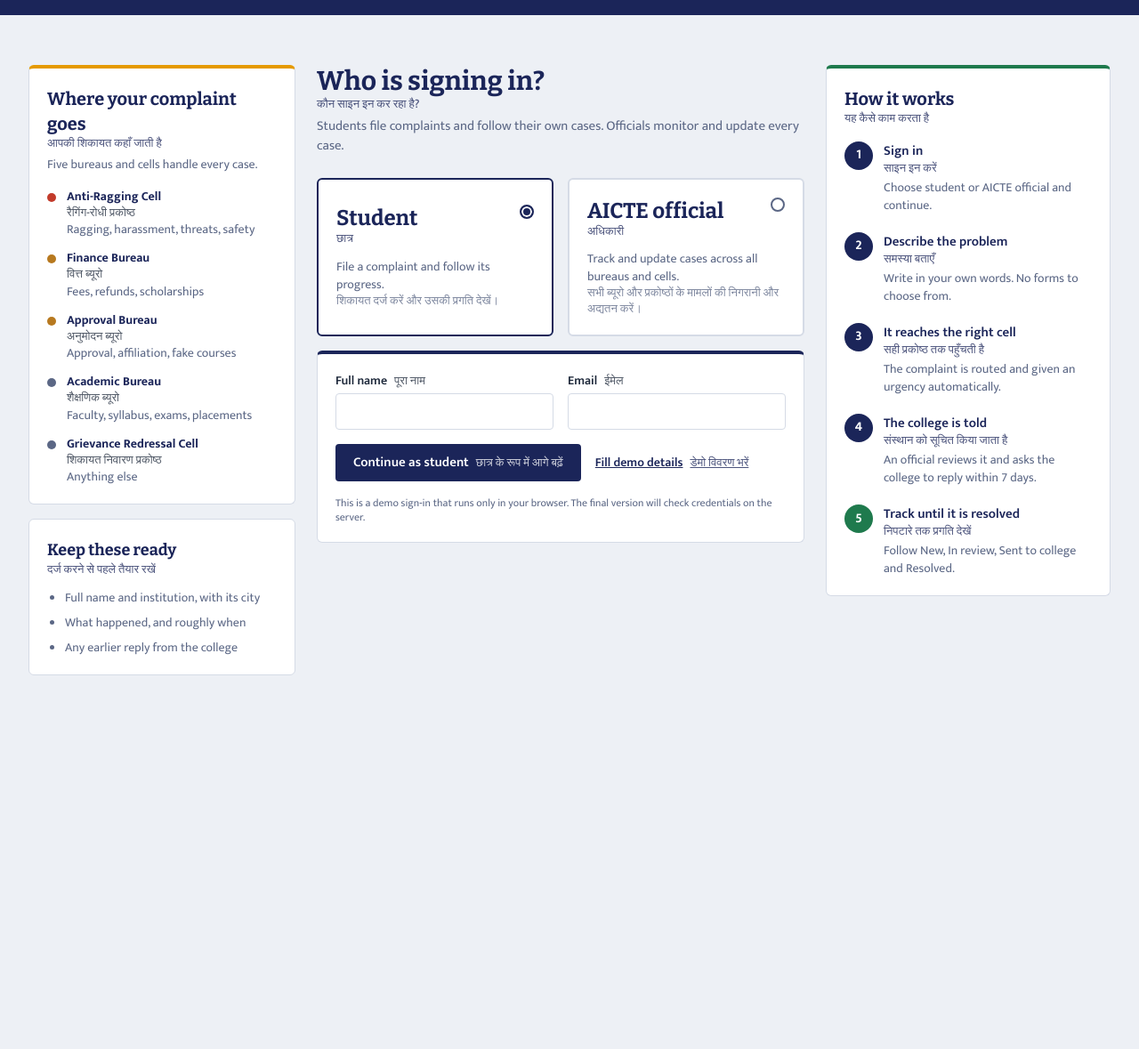
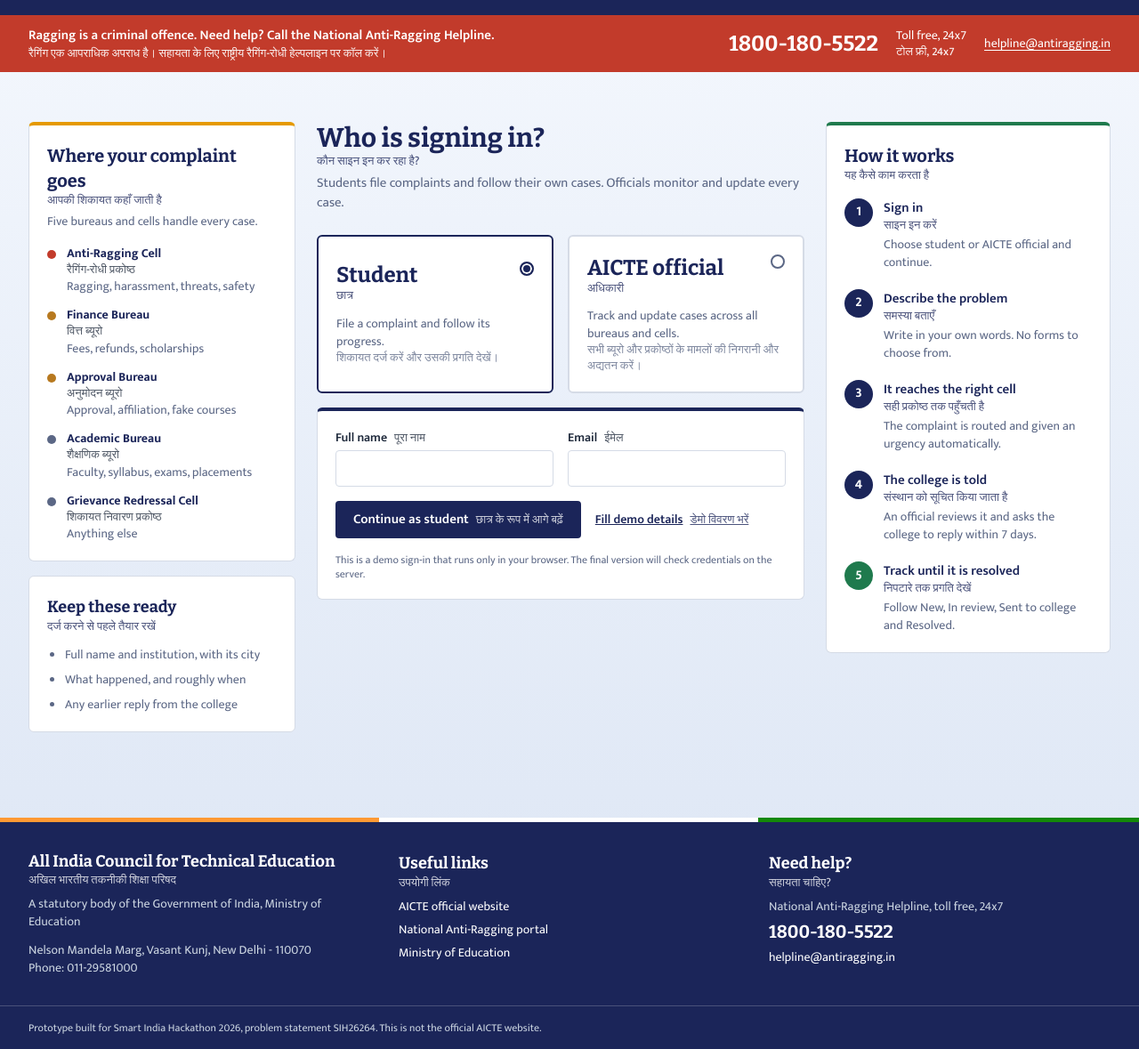
Before and after one commit to duahimanshu1208/AICTE-NIVAARAN, a website: page index.html in a window 1280 px wide. Shown: the part 108-1287 px from the top of the page at 89% size. Before the commit the page ends 923 px from the top, so only its background shows below. Drawn offline with nearby package versions, Linux system fonts and the light colour scheme.

Commit message:
Enhance index.html with helpline and layout updates
Added anti-ragging helpline section and improved layout.

```diff
--- a/index.html
+++ b/index.html
@@ -136,9 +136,19 @@
   .hi { display: block; font-family: 'Mukta', sans-serif; font-weight: 500; font-size: .8125rem; line-height: 1.35; opacity: .78; }
   .hi.in { display: inline; margin-left: .5rem; }
   .hide-hi .hi { display: none; }
+  /* Softer, slightly bluer page background (light theme only) */
+  html:not(.dark) body { background: linear-gradient(180deg, #F6F9FE 0%, #E6EDF8 55%, #DCE5F4 100%); }
+  /* Red anti-ragging helpline bar on the login page */
+  #helpline { background-color: #C23B2B; }
+  #helpline a, #siteFooter a { color: #fff; text-underline-offset: 3px; }
+  #helpline .hi { opacity: .92; }
+  #helpline .num:hover, #siteFooter a:hover { text-decoration: underline; }
+  .dark #helpline { background-color: #A32F23; }
+  /* Government-style blue footer */
+  .dark #siteFooter { background: linear-gradient(180deg, #0A0F26 0%, #111A3F 100%); border-top: 1px solid var(--line); }
 </style>
 </head>
-<body class="bg-paper font-sans text-slate-800 text-[15px]">
+<body class="bg-paper font-sans text-slate-800 text-[15px] min-h-screen flex flex-col">
 
 <header class="bg-ink text-white">
   <div class="flag"></div>
@@ -166,8 +176,20 @@
   </div>
 </header>
 
+<!-- Anti-ragging helpline (login page only) -->
+<div id="helpline" class="text-white" role="region" aria-label="National Anti-Ragging Helpline">
+  <div class="max-w-7xl mx-auto px-4 md:px-8 py-3 flex flex-wrap items-center justify-between gap-x-8 gap-y-2">
+    <p class="font-semibold">Ragging is a criminal offence. Need help? Call the National Anti-Ragging Helpline.<span class="hi" lang="hi">रैगिंग एक आपराधिक अपराध है। सहायता के लिए राष्ट्रीय रैगिंग-रोधी हेल्पलाइन पर कॉल करें।</span></p>
+    <div class="flex flex-wrap items-center gap-x-5 gap-y-1">
+      <a class="num font-display text-2xl font-bold" href="tel:18001805522" aria-label="Call 1800 180 5522">1800-180-5522</a>
+      <p class="text-sm">Toll free, 24x7<span class="hi" lang="hi">टोल फ्री, 24x7</span></p>
+      <a class="text-sm underline" href="mailto:helpline@antiragging.in">helpline@antiragging.in</a>
+    </div>
+  </div>
+</div>
+
 <!-- Login -->
-<section id="login" class="max-w-7xl mx-auto px-4 md:px-8 py-10 md:py-14 grid gap-6 lg:grid-cols-[300px_minmax(0,1fr)_320px] items-start" aria-labelledby="login-h">
+<section id="login" class="w-full flex-1 max-w-7xl mx-auto px-4 md:px-8 py-10 md:py-14 grid gap-6 lg:grid-cols-[300px_minmax(0,1fr)_320px] items-start" aria-labelledby="login-h">
 
   <!-- Left: where complaints go -->
   <aside class="order-2 lg:order-1 space-y-4" aria-label="Where complaints go">
@@ -273,7 +295,7 @@
   </aside>
 </section>
 
-<main id="app" class="hidden max-w-7xl mx-auto px-4 md:px-8 py-6 grid gap-6 lg:grid-cols-[360px_1fr] items-start">
+<main id="app" class="hidden w-full flex-1 max-w-7xl mx-auto px-4 md:px-8 py-6 grid gap-6 lg:grid-cols-[360px_1fr] items-start">
 
   <!-- Filing form -->
   <section id="fileSection" class="bg-white border border-line border-t-4 border-t-ink rounded-md p-5 lg:sticky lg:top-4" aria-labelledby="file-h">
@@ -345,6 +367,36 @@
     </section>
   </div>
 </main>
+
+<footer id="siteFooter" class="bg-ink text-white mt-10">
+  <div class="flag"></div>
+  <div class="max-w-7xl mx-auto px-4 md:px-8 py-8 grid gap-8 md:grid-cols-3">
+    <div>
+      <p class="font-display text-lg font-bold leading-snug">All India Council for Technical Education<span class="hi" lang="hi">अखिल भारतीय तकनीकी शिक्षा परिषद</span></p>
+      <p class="text-sm text-slate-300 mt-2">A statutory body of the Government of India, Ministry of Education</p>
+      <p class="text-sm text-slate-300 mt-3">Nelson Mandela Marg, Vasant Kunj, New Delhi - 110070<br>Phone: 011-29581000</p>
+    </div>
+    <div>
+      <h2 class="font-display text-lg font-bold">Useful links<span class="hi" lang="hi">उपयोगी लिंक</span></h2>
+      <ul class="mt-2 space-y-1.5 text-sm">
+        <li><a href="https://www.aicte-india.org" target="_blank" rel="noopener">AICTE official website</a></li>
+        <li><a href="https://www.antiragging.in" target="_blank" rel="noopener">National Anti-Ragging portal</a></li>
+        <li><a href="https://education.gov.in" target="_blank" rel="noopener">Ministry of Education</a></li>
+      </ul>
+    </div>
+    <div>
+      <h2 class="font-display text-lg font-bold">Need help?<span class="hi" lang="hi">सहायता चाहिए?</span></h2>
+      <p class="text-sm text-slate-300 mt-2">National Anti-Ragging Helpline, toll free, 24x7</p>
+      <p class="mt-1"><a class="font-display text-xl font-bold" href="tel:18001805522">1800-180-5522</a></p>
+      <p class="text-sm mt-1"><a href="mailto:helpline@antiragging.in">helpline@antiragging.in</a></p>
+    </div>
+  </div>
+  <div class="border-t border-white/20">
+    <div class="max-w-7xl mx-auto px-4 md:px-8 py-4 text-xs text-slate-300">
+      Prototype built for Smart India Hackathon 2026, problem statement SIH26264. This is not the official AICTE website.
+    </div>
+  </div>
+</footer>
 
 <!-- Student edit window (first 24 hours only) -->
 <div id="editModal" class="hidden fixed inset-0 z-50 bg-ink/60 overflow-y-auto" role="dialog" aria-modal="true" aria-labelledby="e-heading">
@@ -914,6 +966,7 @@
     try { sessionStorage.setItem("aicteSession", JSON.stringify(sess)); } catch (_) {}
     const isAdmin = sess.role === "admin";
     $("login").classList.add("hidden");
+    $("helpline").classList.add("hidden");
     $("app").classList.remove("hidden");
     $("whoText").classList.remove("hidden");
     $("logout").classList.remove("hidden");
@@ -937,6 +990,7 @@
     $("whoText").classList.add("hidden");
     $("logout").classList.add("hidden");
     $("login").classList.remove("hidden");
+    $("helpline").classList.remove("hidden");
     $("loginForm").reset();
     pickRole("student");
   }
```
